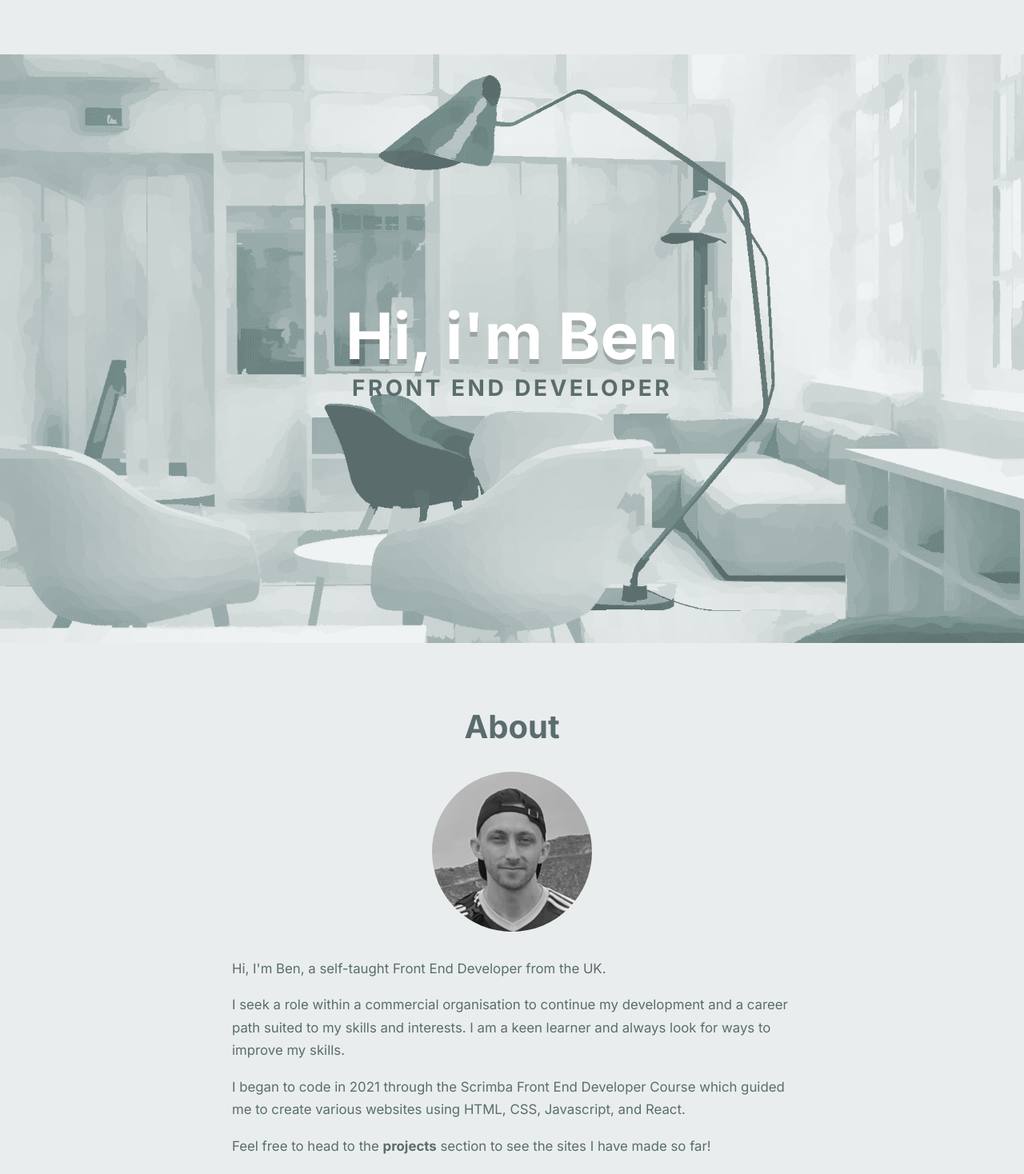
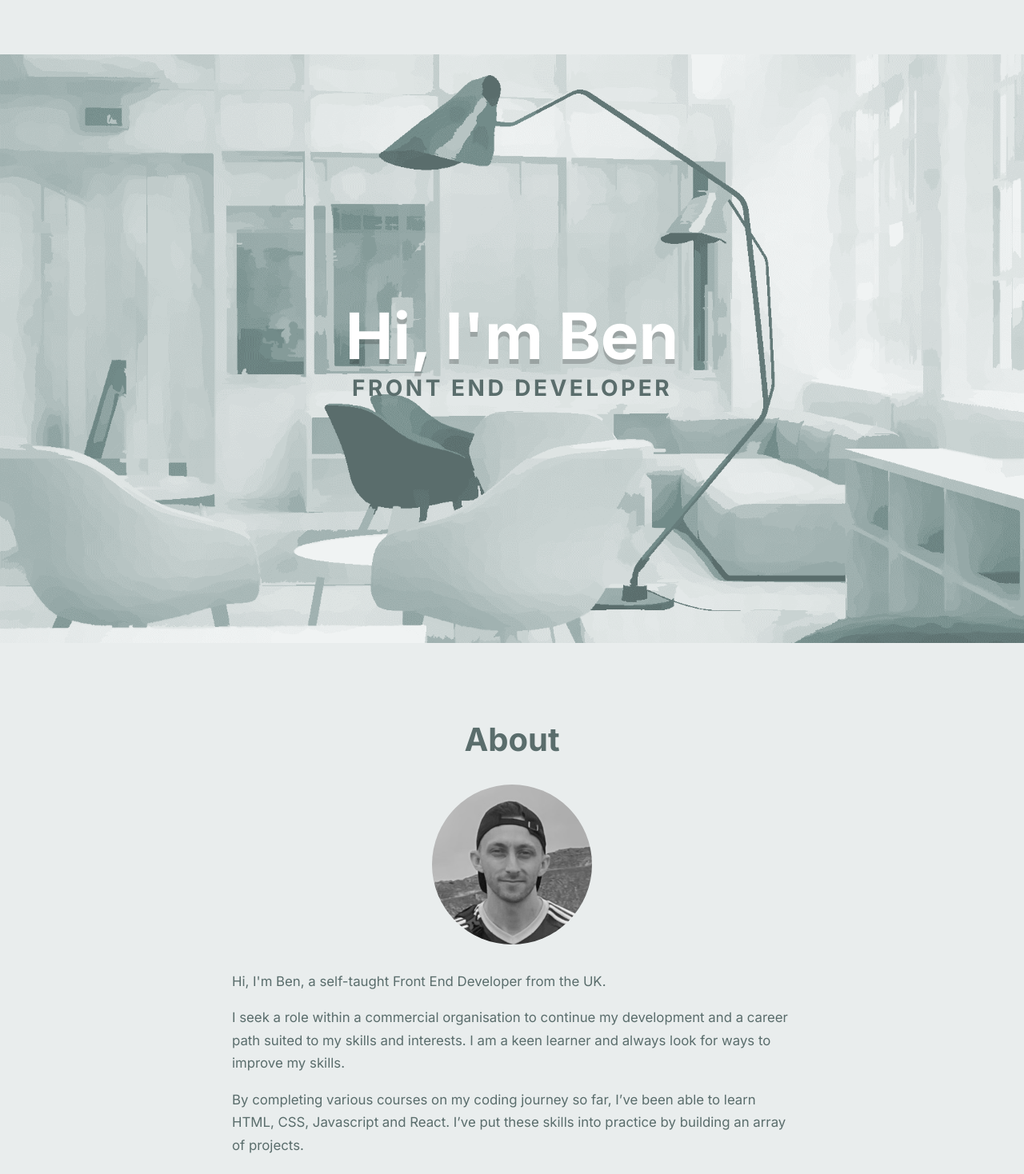
Before and after one commit to BenAllington95/my-portfolio-reactjs, a React (Create React App) app in the folder my-app/: page / in a window 1280 px wide. Shown: the top 1468 px of the page at 80% size. Built offline with nearby package versions, Linux system fonts and the light colour scheme.

Commit message:
Altered about text, padding top and bottom

```diff
--- a/my-app/src/About.js
+++ b/my-app/src/About.js
@@ -7,7 +7,7 @@ function About() {
             <img className="about-img" src={require("./images/profile-img.png")} alt="me"/>
             <p className="about-text">Hi, I'm Ben, a self-taught Front End Developer from the UK.</p>
             <p className="about-text">I seek a role within a commercial organisation to continue my development and a career path suited to my skills and interests. I am a keen learner and always look for ways to improve my skills.</p>
-            <p className="about-text">I began to code in 2021 through the Scrimba Front End Developer Course which guided me to create various websites using HTML, CSS, Javascript, and React.</p>
+            <p className="about-text">By completing various courses on my coding journey so far, I’ve been able to learn HTML, CSS, Javascript and React. I’ve put these skills into practice by building an array of projects.</p>
             <p className="about-text">Feel free to head to the <span className="sub-colour"><a href="#projects">projects</a></span> section to see the sites I have made so far!</p>
             <h3 className="sub-colour about-sub-heading">Hobbies</h3>
             <p className="about-text">I’m an active person who enjoys playing and watching sports in my free time, my favourites being football, basketball and F1.</p>
--- a/my-app/src/Main.js
+++ b/my-app/src/Main.js
@@ -2,7 +2,7 @@
 function Main() {
     return (
       <div className="main" id="main">
-        <h1 className="main-heading"><span className="white-text">Hi, i'm Ben</span></h1>
+        <h1 className="main-heading"><span className="white-text">Hi, I'm Ben</span></h1>
         <p className="main-subheading">Front End Developer</p>
       </div>
     );
--- a/my-app/src/index.css
+++ b/my-app/src/index.css
@@ -121,7 +121,7 @@ ion-icon[name=logo-react],
 .section-sub-heading,
 .main-heading {
   color: #c9d1d9;
-  transition: all .2s ease-in-out;
+  transition: all .2s ease-in;
 } /* Need to create a class to make this easier to understand */
 
 .main-heading,
@@ -213,11 +213,11 @@ ion-icon[name=logo-react],
 
 #app-light .main {
   background-image: url('./images/light-main-img.png');
-  transition: all .2s ease-in-out;
+  transition: all .2s ease-in;
 }
 
 #app-light .card-link {
-  transition: all 0.1s ease-in;
+  transition: all .2s ease-in;
 }
 
 #app-light .card-link:hover {
@@ -274,7 +274,7 @@ ion-icon[name=logo-react],
   position: fixed;
   background: #12171d;
   transform: translateX(150%);
-  transition: all .4s ease-in-out;
+  transition: all .2s ease-in;
 }
 
 .hamburger-close-icon {
@@ -338,7 +338,7 @@ ion-icon[name=logo-react],
   background-position: center;
   background-size: cover;
   background-repeat: no-repeat;
-  transition: all .2s ease-in-out;
+  transition: all .2s ease-in;
 }
 
 
@@ -358,7 +358,7 @@ ion-icon[name=logo-react],
 .main-subheading,
 .main-heading,
 .nav-list {
-  animation: fadein 1s;
+  animation: fadein 0.1s;
 }
 
 @keyframes fadein {
@@ -466,7 +466,7 @@ ion-icon[name=logo-react],
   width: 100%;
   height: 400px;
   border-radius: 15px;
-  transition: filter 0.3s;
+  transition: filter 0.2s;
   flex-direction: column;
   box-shadow: 0px 4px 0px rgba(0,0,0,0.2);
 }
@@ -516,7 +516,7 @@ ion-icon[name=logo-react],
 .card-link {
   display: block;
   padding: 0.8em 0.9em;
-  transition: filter 0.3s;
+  transition: filter 0.2s;
   border-radius: 5px;
   width: 100%;
   letter-spacing: 0.6px;
@@ -595,7 +595,7 @@ ion-icon[name=logo-react],
   .about,
   .projects,
   .skills {
-    padding: 5em 3em;
+    padding: 6em 3em;
   }
 
   .header-top {
@@ -713,9 +713,3 @@ ion-icon[name=logo-react],
 .active.fade-bottom {
   animation: fade-bottom 1s ease-in;
 }
-
-.sticky {
-  position: fixed;
-  top: 0;
-  width: 100%;
-}
```
